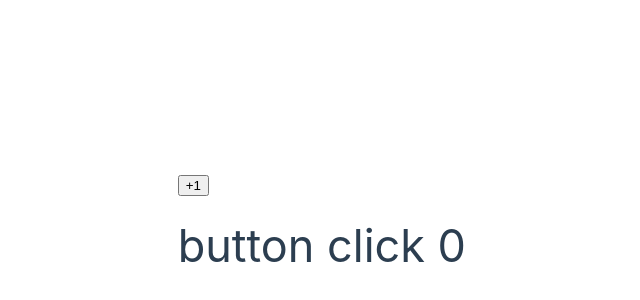
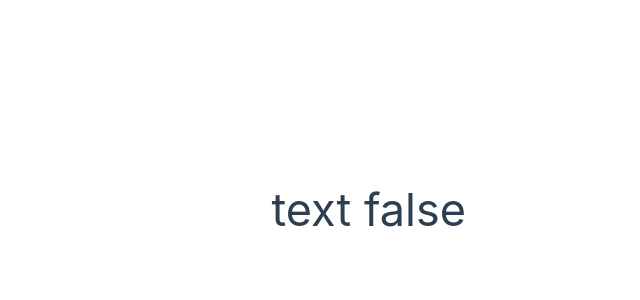
Before and after one commit to Rukshona27/PracticeVuewithDOMJS, a Vue app in the folder pract2/: page / in a window 1280 px wide. Shown: the part 190-490 px from the top of the page, without its empty margins (174-814 px from the left). Built offline with nearby package versions, Linux system fonts and the light colour scheme.

Commit message:
рекурсия и инверсия

```diff
--- a/pract2/src/components/HelloWorld.vue
+++ b/pract2/src/components/HelloWorld.vue
@@ -1,19 +1,21 @@
 
 <template>
   <div class="hello">
-    <button @click="counter+=1">+1</button>
-    <p>button click {{ counter }}</p>
+    <p v-if="!visibleTrue">text true</p>
+    <p v-if="visibleFalse">text false</p>
   </div>
 </template>
-
 
 <script>
   export default{
       data(){
         return{
-         counter: 0,
+          visibleTrue: true,
+          visibleFalse: true,
         };
       },
+      methods:{
+      }
   };
 </script>
 <style scoped>
```
